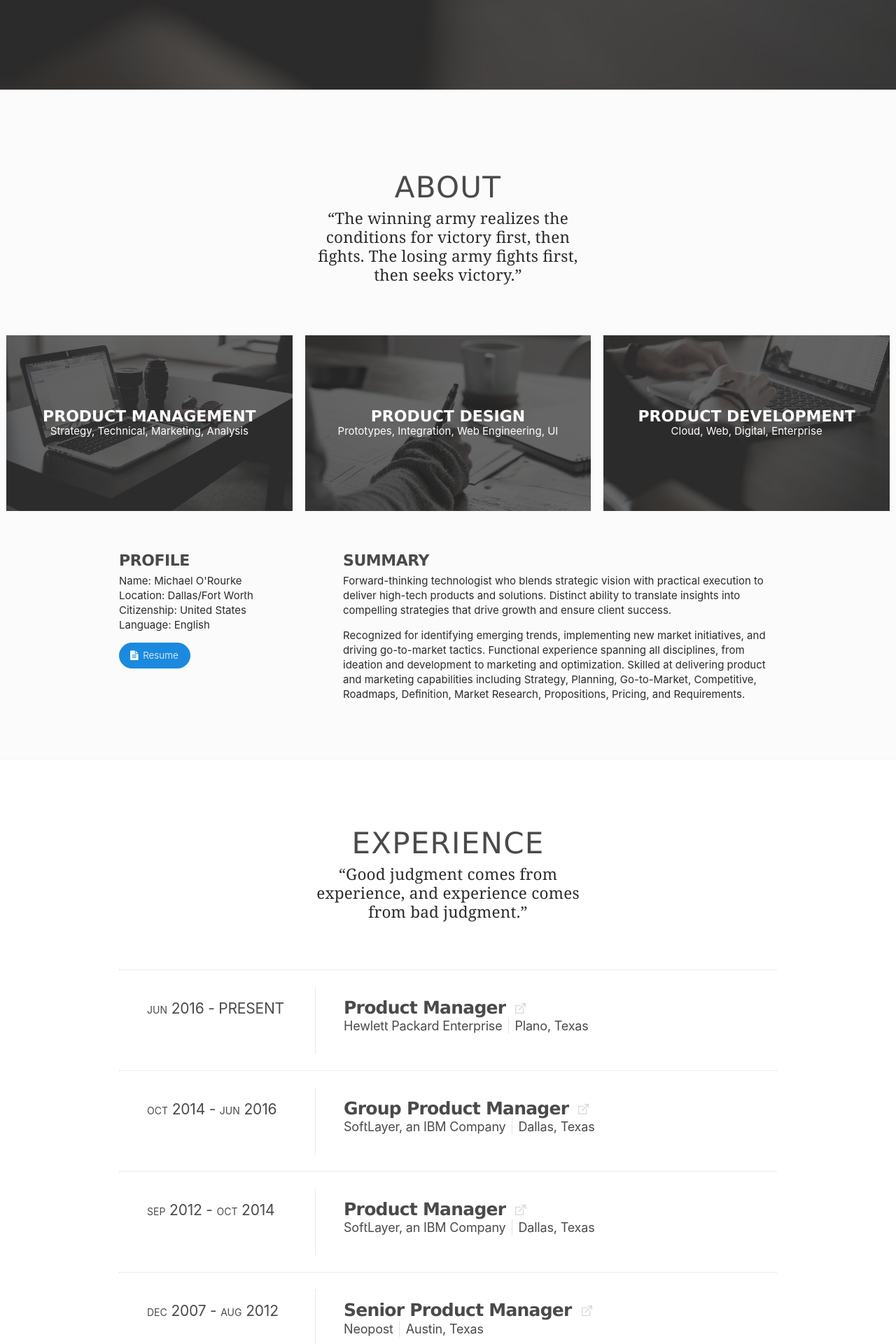
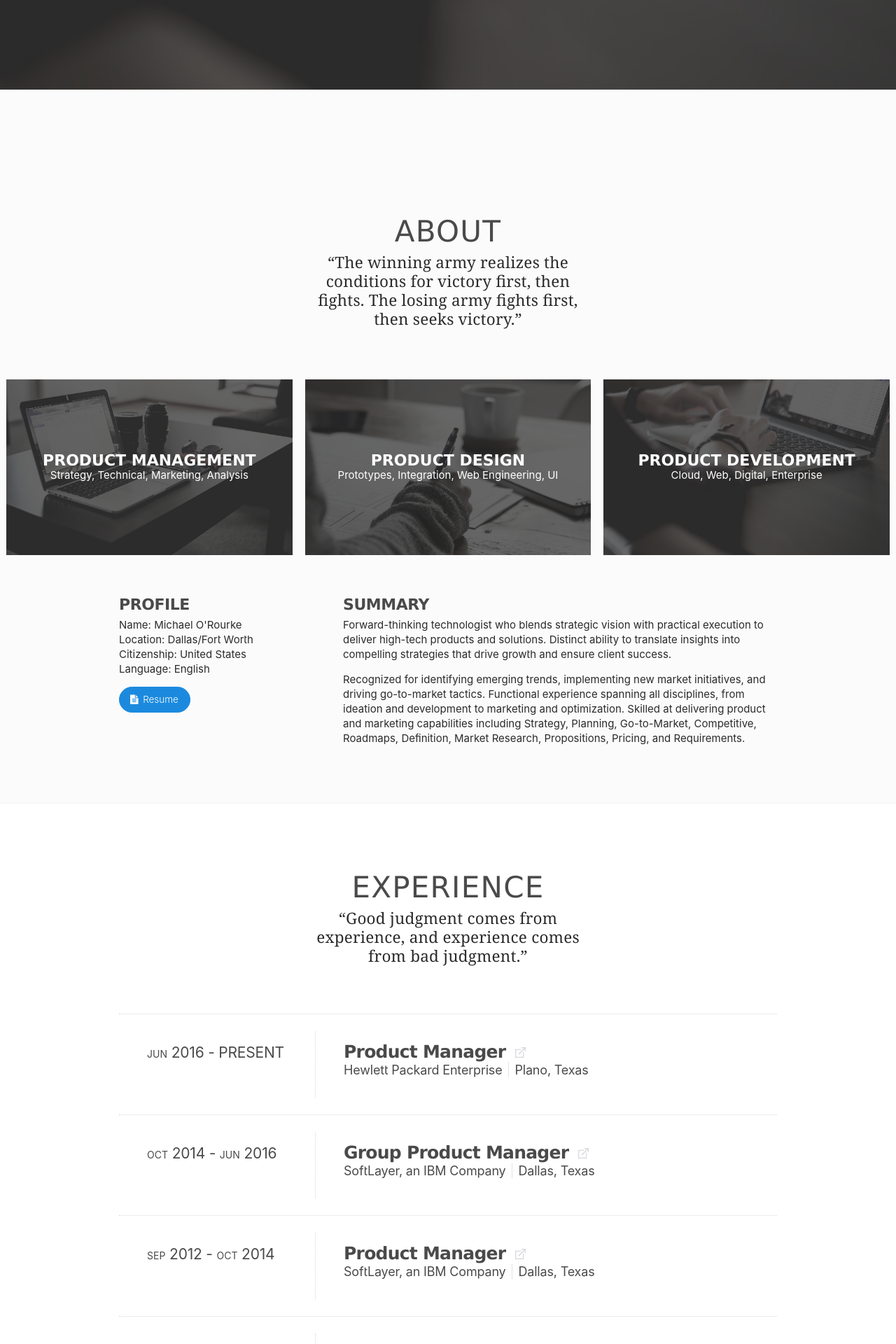
Before and after one commit to caleorourke/unveil, a Jekyll site: the page built from index.html, in a window 1280 px wide. Shown: the part 771-2691 px from the top of the page at 70% size. Built offline with Jekyll 4.4.1, drawn with Linux system fonts in a browser that asks for light colours.

Commit message:
standards adoption

```diff
--- a/_includes/sections/about.html
+++ b/_includes/sections/about.html
@@ -1,6 +1,6 @@
 {% include modals/resume.html %} <!-- liquid tag insert -->
-<section class="u-section-bg-grey first-section" id="about">
-  <div id="anchor2"></div>
+<section class="u-section-bg-grey" id="about">
+  <div id="section2"></div>
   <div class="container">
     <div class="col1-1 u-text-center">
       <h3>About</h3>
--- a/js/options.js
+++ b/js/options.js
@@ -73,7 +73,7 @@
     return false;
   });
 
-  $('.nav-menu a[href^="#"], .hero-arrow-down').on('click', function() {
+  $('.nav-menu a[href^="#"]').on('click', function() { /*removed: .hero-arrow-down */
     jQuery('.nav-menu').hide();
     var the_id = $(this).attr('href');
     $('html, body').animate({
@@ -94,7 +94,7 @@
   $('.nav-menu').onePageNav({
     currentClass:     'active',
     changeHash:       false,
-    scrollSpeed:      750,
+    scrollSpeed:      800,
     scrollThreshold:  0.5,
     filter:           ':not(.contact)',
     easing:           'swing',
--- a/js/scrollevents.js
+++ b/js/scrollevents.js
@@ -1,7 +1,7 @@
 /*
  * scrollevents.js
  *
- * Updated 2016.09.05
+ * Updated 2016.09.07
  * Code and documentation licensed under the MIT license
  *
  */
@@ -27,7 +27,7 @@
         }
       } else if (currentTop > this.previousTop) {
         // If scrolling down...
-        $('.nav-header').removeClass('is-visible');
+        $('.nav-header').addClass('is-visible'); /* previously removeClass */
         if (currentTop > headerHeight && !$('.nav-header').hasClass('is-sticky')) $('.nav-header').addClass('is-sticky');
       }
       this.previousTop = currentTop;
--- a/less/site.less
+++ b/less/site.less
@@ -25,9 +25,6 @@
   display: block;
   padding: 94px 0 67px;
   border-bottom: 1px solid @gray90;
-  &.first-section {
-    padding-top: 31px !important;
-  }
 }
 
 #section2,
```
Also changed, not shown: public/css/main.min.css, public/js/main.min.js.
